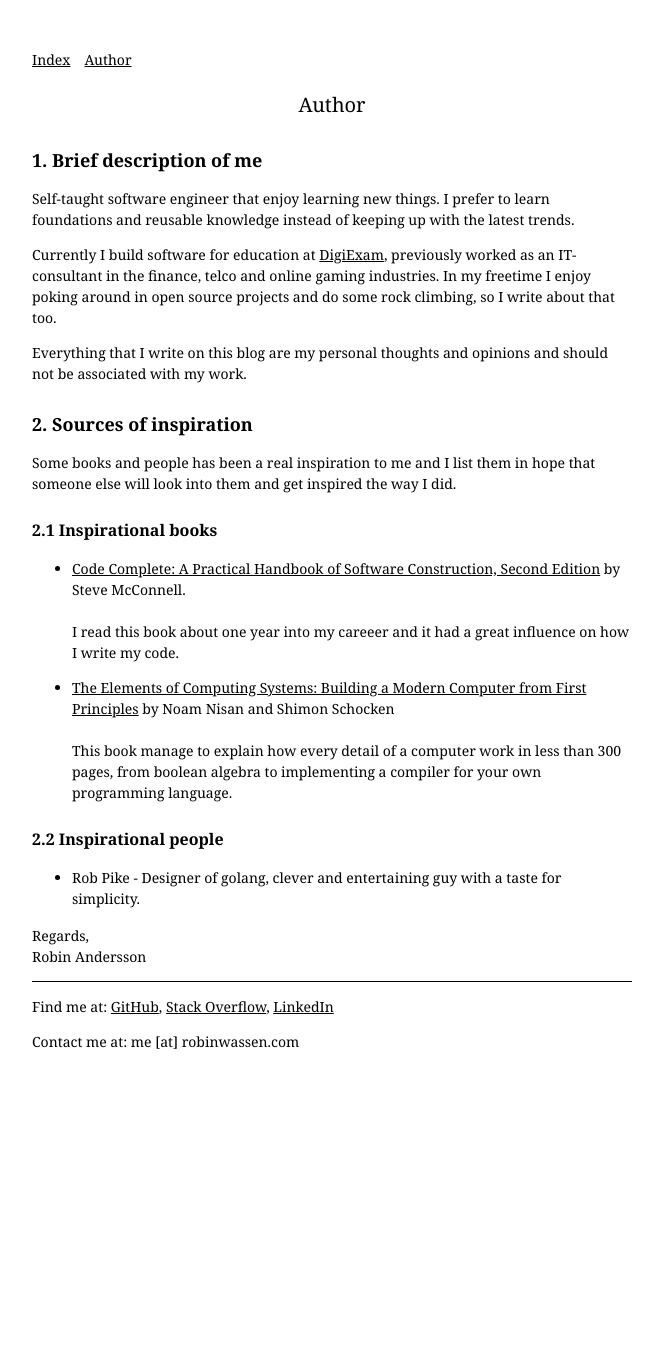
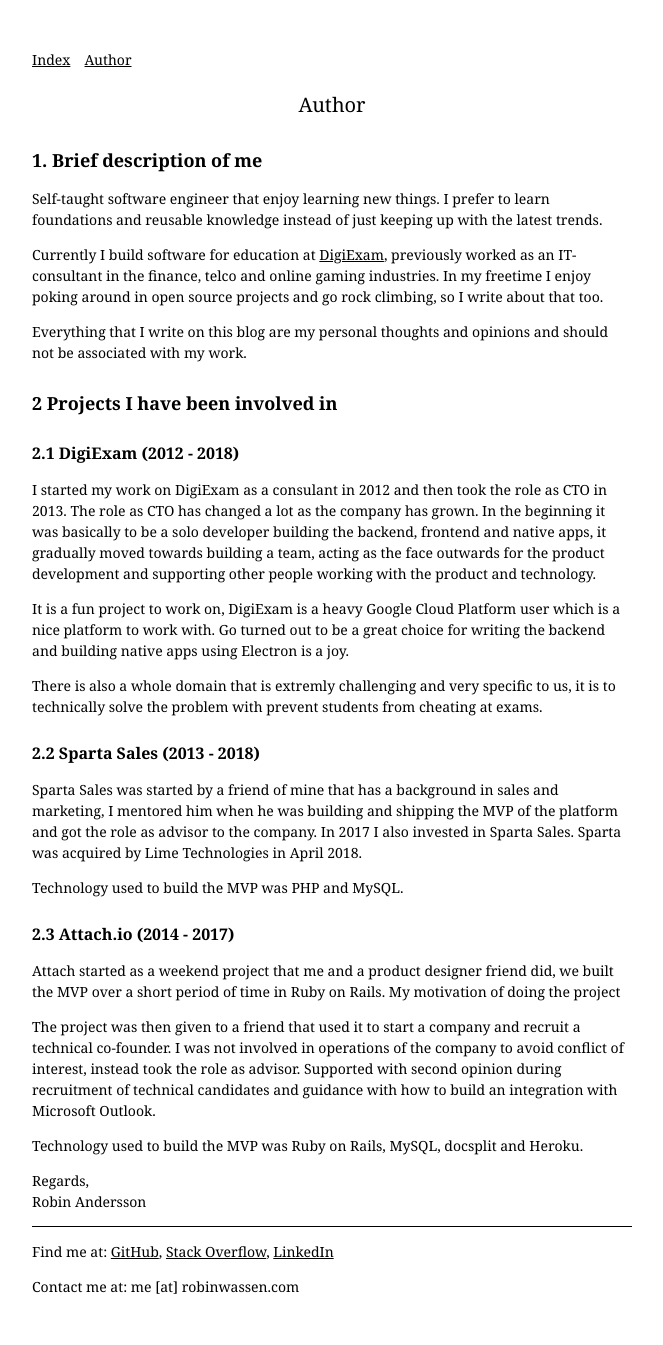
Before and after one commit to robinwassen/robinwassen.github.io, a Jekyll site: the page built from author.md, in a window 1280 px wide. Shown: the whole page, without its empty margins (308-971 px from the left). Built offline with Jekyll 4.4.1, drawn with Linux system fonts in a browser that asks for light colours; before the commit the page ends 1100 px from its top, so only the background shows below that.

Commit message:
Updated author text

```diff
--- a/author.md
+++ b/author.md
@@ -6,22 +6,32 @@
 
 ## 1. Brief description of me
 
-Self-taught software engineer that enjoy learning new things. I prefer to learn foundations and reusable knowledge instead of keeping up with the latest trends.
+Self-taught software engineer that enjoy learning new things. I prefer to learn foundations and reusable knowledge instead of just keeping up with the latest trends.
 
-Currently I build software for education at [DigiExam](https://www.digiexam.se), previously worked as an IT-consultant in the finance, telco and online gaming industries. In my freetime I enjoy poking around in open source projects and do some rock climbing, so I write about that too.
+Currently I build software for education at [DigiExam](https://www.digiexam.se), previously worked as an IT-consultant in the finance, telco and online gaming industries. In my freetime I enjoy poking around in open source projects and go rock climbing, so I write about that too.
 
 Everything that I write on this blog are my personal thoughts and opinions and should not be associated with my work.
 
-## 2. Sources of inspiration
+## 2 Projects I have been involved in
 
-Some books and people has been a real inspiration to me and I list them in hope that someone else will look into them and get inspired the way I did.
+### 2.1 DigiExam (2012 - 2018)
 
-### 2.1 Inspirational books
+I started my work on DigiExam as a consulant in 2012 and then took the role as CTO in 2013. The role as CTO has changed a lot as the company has grown. In the beginning it was basically to be a solo developer building the backend, frontend and native apps, it gradually moved towards building a team, acting as the face outwards for the product development and supporting other people working with the product and technology.
 
-* [Code Complete: A Practical Handbook of Software Construction, Second Edition]() by Steve McConnell. <br /><br />I read this book about one year into my careeer and it had a great influence on how I write my code.
+It is a fun project to work on, DigiExam is a heavy Google Cloud Platform user which is a nice platform to work with. Go turned out to be a great choice for writing the backend and building native apps using Electron is a joy.
 
-* [The Elements of Computing Systems: Building a Modern Computer from First Principles]() by Noam Nisan and Shimon Schocken <br /><br />This book manage to explain how every detail of a computer work in less than 300 pages, from boolean algebra to implementing a compiler for your own programming language.
+There is also a whole domain that is extremly challenging and very specific to us, it is to technically solve the problem with prevent students from cheating at exams.
 
-### 2.2 Inspirational people
+### 2.2 Sparta Sales (2013 - 2018)
 
-* Rob Pike - Designer of golang, clever and entertaining guy with a taste for simplicity.
+Sparta Sales was started by a friend of mine that has a background in sales and marketing, I mentored him when he was building and shipping the MVP of the platform and got the role as advisor to the company. In 2017 I also invested in Sparta Sales. Sparta was acquired by Lime Technologies in April 2018.
+
+Technology used to build the MVP was PHP and MySQL.
+
+### 2.3 Attach.io (2014 - 2017)
+
+Attach started as a weekend project that me and a product designer friend did, we built the MVP over a short period of time in Ruby on Rails. My motivation of doing the project
+
+The project was then given to a friend that used it to start a company and recruit a technical co-founder. I was not involved in operations of the company to avoid conflict of interest, instead took the role as advisor. Supported with second opinion during recruitment of technical candidates and guidance with how to build an integration with Microsoft Outlook.
+
+Technology used to build the MVP was Ruby on Rails, MySQL, docsplit and Heroku.
```
